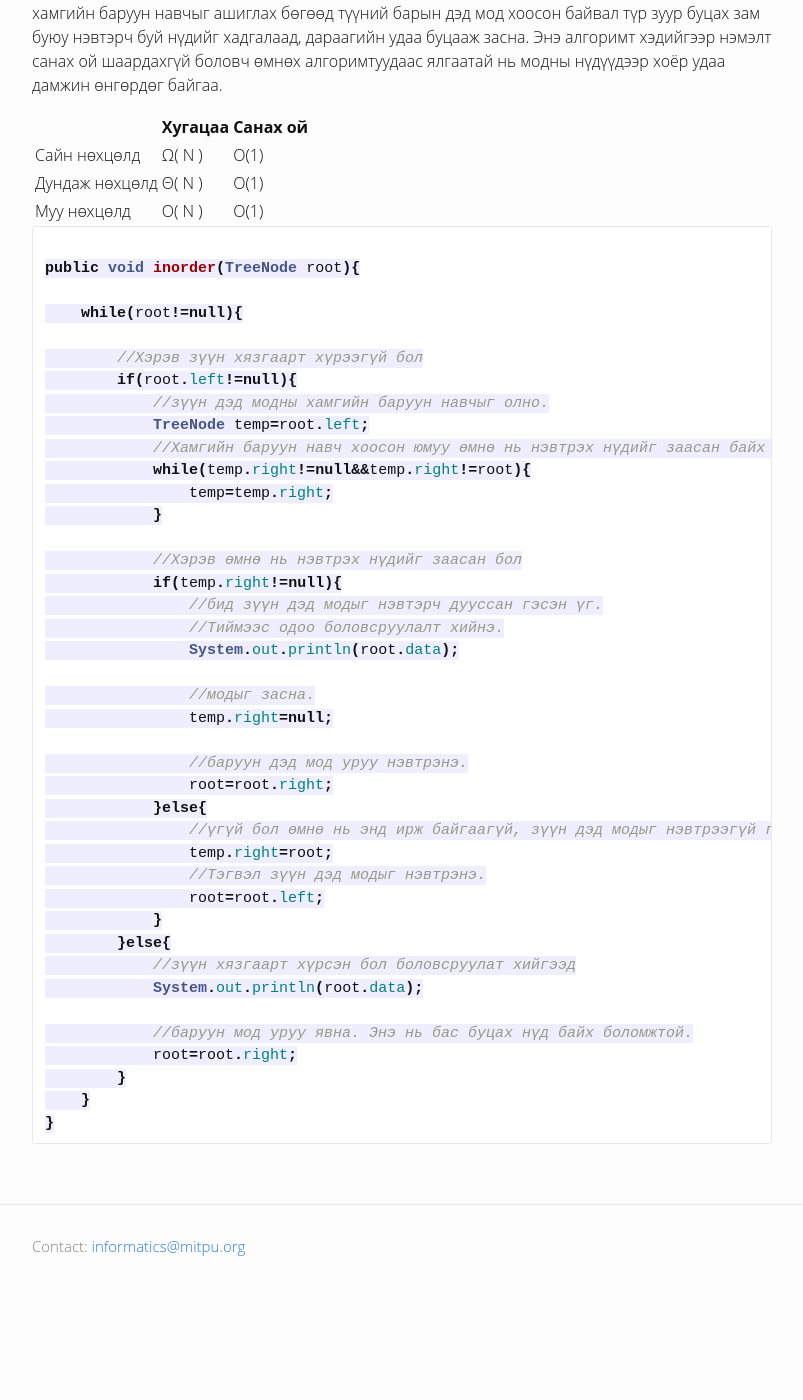
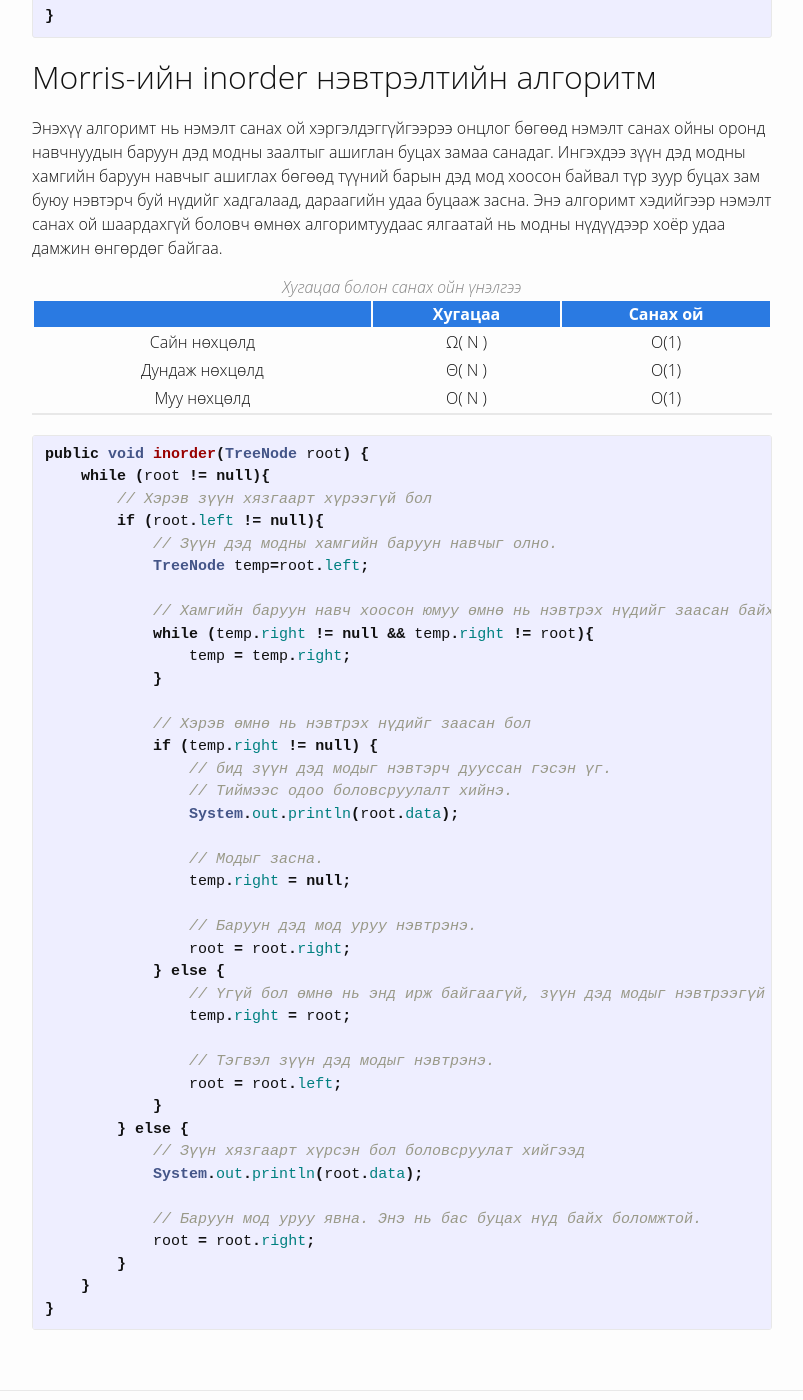
Before and after one commit to MITPU/informatics, a Jekyll site: the page built from _posts/2020-07-07-inorder.markdown, in a window 1280 px wide and 1400 px high, scrolled down 1880 px. Shown: the whole window, without its empty margins (238-1041 px from the left). Built offline with Jekyll 4.4.1, drawn with Linux system fonts in a browser that asks for light colours; before the commit the page ends 3198 px from its top, so only the background shows below that; some of the changed text lies outside the part shown.

Commit message:
refactoring inorder traversal

````diff
--- a/_posts/2020-07-07-inorder.markdown
+++ b/_posts/2020-07-07-inorder.markdown
@@ -2,86 +2,98 @@
 layout: post
 title:  "Inorder traversal - Inorder нэвтрэлт"
 date:   2020-07-07
-categories: Binary Tree
+author: Ууганболд
+category: Graph
 ---
 
 Хоёртын модон дээр боловсруулалт хийхийн тулд тухайн модны мөчир, навч бүрээр дамжин өнгөрөх хэрэгтэй болдог.
 Inorder нэвтрэлт нь боловруулалтыг эхлээд зүүн талын мөчир дээр хийгээд, дараа нь эцэг буюу одоогийн нүдэн дээр хийгээд, тэгээд баруун талын мөчир дээр хийдэг алгоритм юм.
 
-```java
-class TreeNode{
+{% highlight java %}
+class TreeNode {
     int data;
     TreeNode left;
     TreeNode right;
 }
-```
+{% endhighlight %}
 
-## Рекурсив inorder нэвтрэлт
+# Рекурсив inorder нэвтрэлт
 Рекурс байдлаар inorder нэвтрэлт хялбархөн бөгөөд бичиглэлийн хувьд ойлгомжтой болдог.
+
+<center class="table-title">Хугацаа болон санах ойн үнэлгээ</center>
+
+{:.time-space-complexity}
 |                | Хугацаа         | Санах ой         |
 |----------------|-----------------|------------------|
 | Сайн нөхцөлд   | Ω( N )      | O(logN)             |
 | Дундаж нөхцөлд | Θ( N )      | O(logN)             |
 | Муу нөхцөлд    | O(  N )      | O(n)             |
-```java
+
+{% highlight java %}
 public void inorder(TreeNode root){
     //Модны навч хүртэл нэвтэрсэн эсэхийг шалгаж байна.
-    if(root!=null){
+    if (root == null) {
+        return;
+    }
 
-        //Зүүн талын мөчрийг эхэлж нэвтрэнэ.
-        inorder(root.left);
+    //Зүүн талын мөчрийг эхэлж нэвтрэнэ.
+    inorder(root.left);
 
-        //Ямар нэгэн боловсруулалт хийнэ.
-        System.out.println(root.data);
+    //Ямар нэгэн боловсруулалт хийнэ.
+    System.out.println(root.data);
 
-        //Баруун талын мөчрийг нэврэнэ.
-        inorder(root.right);
-    }
+    //Баруун талын мөчрийг нэврэнэ.
+    inorder(root.right);
 }
-```
+{% endhighlight %}
 
-## Stack ашиглан inorder нэвтрэх
+# Stack ашиглан inorder нэвтрэх
 Inorder нэвтрэлтийг stack ашиглан хялбархан хийж болно.
 Алгоримтын ерөнхий санаа нь зүүн талын мөчир дуустал зүүн тийшээ нэвтэрч явна. Ингэж явахдаа буцах замаа Stack-д хадгалж (Үлгэрт ойд төөрөхгүйн тулд үртэс асгаж явдаг шиг) явах бөгөөд хэрэв зүүн мөчрийн хязгаарт хүрвэл нэг алхам эцэг уруугаа буцаж түүнд дээр боловсруулалт хийгээд баруун дэд мод уруу явна.
 
+<center class="table-title">Хугацаа болон санах ойн үнэлгээ</center>
+
+{:.time-space-complexity}
 |                | Хугацаа         | Санах ой         |
 |----------------|-----------------|------------------|
 | Сайн нөхцөлд   | Ω( N )      | O(logN)             |
 | Дундаж нөхцөлд | Θ( N )      | O(logN)             |
 | Муу нөхцөлд    | O(  N )      | O(n)             |
-```java
-public void inorder(TreeNode root){
 
+{% highlight java %}
+public void inorder(TreeNode root) {
      Stack<TreeNode> stack=new Stack<>();
 
-     while(root!=null||!stack.isEmpty()){
-
-          //Зүүн талын хязгаарт хүрээгүй байвал
-          while(root!=null){
-              //Буцах замаа санаад
+     while(root != null || !stack.isEmpty()) {
+          // Зүүн талын хязгаарт хүрээгүй байвал
+          while(root != null) {
+              // Буцах замаа санаад
               stack.push(root);
-              //Зүүн тийшээ явна.
-              root=root.left;
+              // Зүүн тийшээ явна.
+              root = root.left;
           }
 
-          //Хязгаарт хүрсэн тохиолдолд нэг алхам ухраад
-          root=stack.pop();
+          // Хязгаарт хүрсэн тохиолдолд нэг алхам ухраад
+          root = stack.pop();
 
-          //Боловсруулалт хийнэ.
+          // Боловсруулалт хийнэ.
           System.out.println(root.data);
 
-          //Баруун дэд модыг нэвтрэнэ.
-          root=root.right;
+          // Баруун дэд модыг нэвтрэнэ.
+          root = root.right;
      }
 
 }
-```
+{% endhighlight %}
 
 ## Morris-ийн inorder нэвтрэлтийн алгоритм
 
 Энэхүү алгоримт нь нэмэлт санах ой хэргэлдэггүйгээрээ онцлог бөгөөд нэмэлт санах ойны оронд навчнуудын баруун дэд модны заалтыг ашиглан буцах замаа санадаг. Ингэхдээ зүүн дэд модны хамгийн баруун навчыг ашиглах бөгөөд түүний барын дэд мод хоосон байвал түр зуур буцах зам буюу нэвтэрч буй нүдийг хадгалаад, дараагийн удаа буцааж засна.
 Энэ алгоримт хэдийгээр нэмэлт санах ой шаардахгүй боловч өмнөх алгоримтуудаас ялгаатай нь модны нүдүүдээр хоёр удаа дамжин өнгөрдөг байгаа.
 
+<center class="table-title">Хугацаа болон санах ойн үнэлгээ</center>
+
+{:.time-space-complexity}
 |                | Хугацаа         | Санах ой         |
 |----------------|-----------------|------------------|
 | Сайн нөхцөлд   | Ω( N )      | O(1)             |
@@ -89,45 +101,44 @@ public void inorder(TreeNode root){
 | Муу нөхцөлд    | O( N )      | O(1)             |
 
 
-```java
+{% highlight java %}
+public void inorder(TreeNode root) {
+    while (root != null){
+        // Хэрэв зүүн хязгаарт хүрээгүй бол
+        if (root.left != null){
+            // Зүүн дэд модны хамгийн баруун навчыг олно.
+            TreeNode temp=root.left;
 
-public void inorder(TreeNode root){
-
-    while(root!=null){
-
-        //Хэрэв зүүн хязгаарт хүрээгүй бол
-        if(root.left!=null){
-            //зүүн дэд модны хамгийн баруун навчыг олно.
-            TreeNode temp=root.left;
-            //Хамгийн баруун навч хоосон юмуу өмнө нь нэвтрэх нүдийг заасан байх ёстой.
-            while(temp.right!=null&&temp.right!=root){
-                temp=temp.right;
+            // Хамгийн баруун навч хоосон юмуу өмнө нь нэвтрэх нүдийг заасан байх ёстой.
+            while (temp.right != null && temp.right != root){
+                temp = temp.right;
             }
 
-            //Хэрэв өмнө нь нэвтрэх нүдийг заасан бол
-            if(temp.right!=null){
-                //бид зүүн дэд модыг нэвтэрч дууссан гэсэн үг.
-                //Тиймээс одоо боловсруулалт хийнэ.
+            // Хэрэв өмнө нь нэвтрэх нүдийг заасан бол
+            if (temp.right != null) {
+                // бид зүүн дэд модыг нэвтэрч дууссан гэсэн үг.
+                // Тиймээс одоо боловсруулалт хийнэ.
                 System.out.println(root.data);
 
-                //модыг засна.
-                temp.right=null;
+                // Модыг засна.
+                temp.right = null;
 
-                //баруун дэд мод уруу нэвтрэнэ.
-                root=root.right;
-            }else{
-                //үгүй бол өмнө нь энд ирж байгаагүй, зүүн дэд модыг нэвтрээгүй гэсэн үг
-                temp.right=root;
-                //Тэгвэл зүүн дэд модыг нэвтрэнэ.
-                root=root.left;
+                // Баруун дэд мод уруу нэвтрэнэ.
+                root = root.right;
+            } else {
+                // Үгүй бол өмнө нь энд ирж байгаагүй, зүүн дэд модыг нэвтрээгүй гэсэн үг
+                temp.right = root;
+
+                // Тэгвэл зүүн дэд модыг нэвтрэнэ.
+                root = root.left;
             }
-        }else{
-            //зүүн хязгаарт хүрсэн бол боловсруулат хийгээд
+        } else {
+            // Зүүн хязгаарт хүрсэн бол боловсруулат хийгээд
             System.out.println(root.data);
 
-            //баруун мод уруу явна. Энэ нь бас буцах нүд байх боломжтой.
-            root=root.right;
+            // Баруун мод уруу явна. Энэ нь бас буцах нүд байх боломжтой.
+            root = root.right;
         }
     }
 }
-```
+{% endhighlight %}
````
